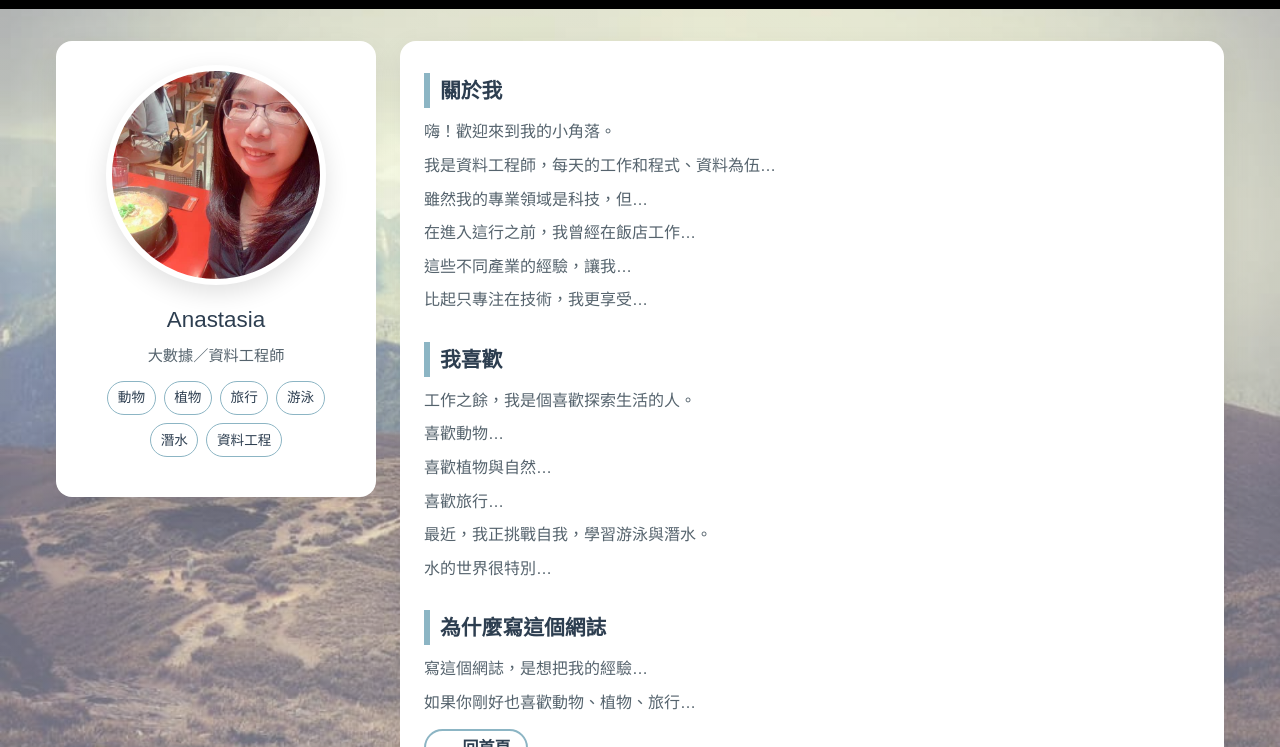
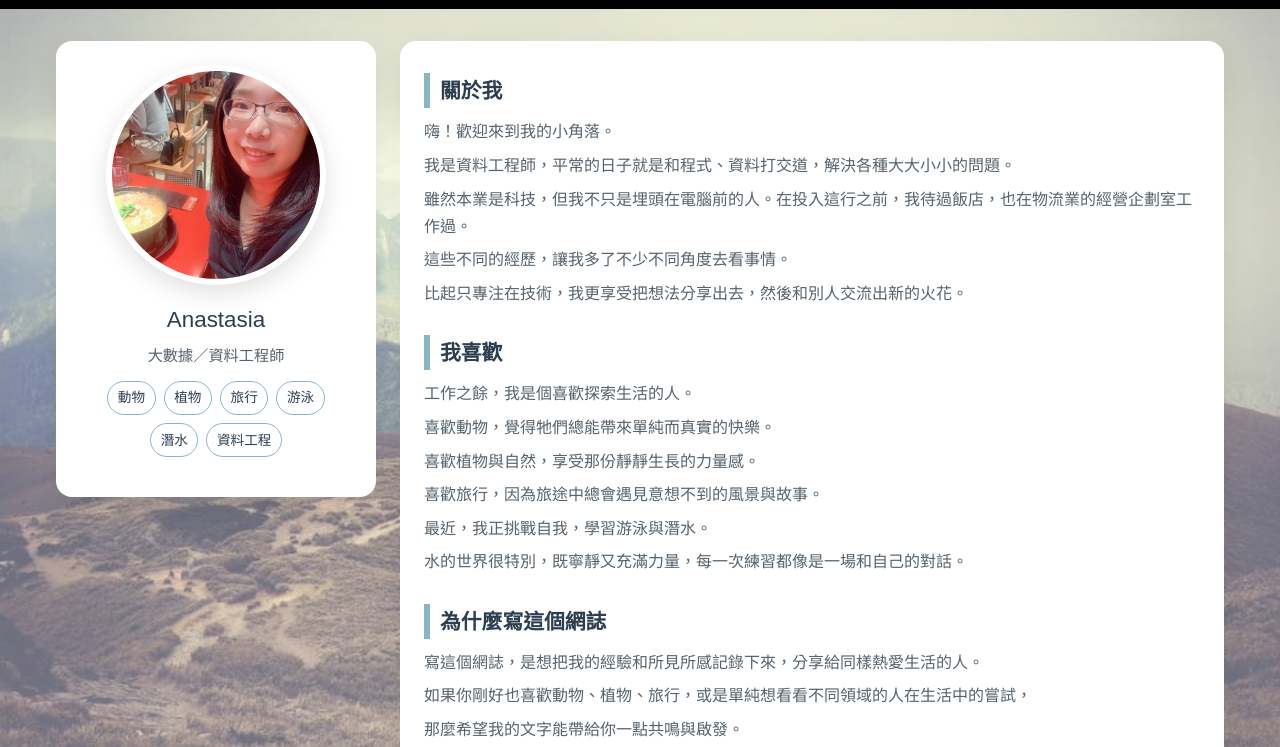
Before and after one commit to anastasialin528/anastasialin528.github.io, a plain HTML site: page about.html in a window 1280 px wide. Shown: the part 53-800 px from the top of the page. Drawn offline with Linux system fonts and the light colour scheme.

Commit message:
Update about.html

```diff
--- a/about.html
+++ b/about.html
@@ -191,27 +191,27 @@
       <section class="section">
         <h2>關於我</h2>
         <p>嗨！歡迎來到我的小角落。</p>
-        <p>我是資料工程師，每天的工作和程式、資料為伍…</p>
-        <p>雖然我的專業領域是科技，但…</p>
-        <p>在進入這行之前，我曾經在飯店工作…</p>
-        <p>這些不同產業的經驗，讓我…</p>
-        <p>比起只專注在技術，我更享受…</p>
+        <p>我是資料工程師，平常的日子就是和程式、資料打交道，解決各種大大小小的問題。</p>
+        <p>雖然本業是科技，但我不只是埋頭在電腦前的人。在投入這行之前，我待過飯店，也在物流業的經營企劃室工作過。</p>
+        <p>這些不同的經歷，讓我多了不少不同角度去看事情。</p>
+        <p>比起只專注在技術，我更享受把想法分享出去，然後和別人交流出新的火花。</p>
       </section>
 
       <section class="section">
         <h2>我喜歡</h2>
         <p>工作之餘，我是個喜歡探索生活的人。</p>
-        <p>喜歡動物…</p>
-        <p>喜歡植物與自然…</p>
-        <p>喜歡旅行…</p>
+        <p>喜歡動物，覺得牠們總能帶來單純而真實的快樂。</p>
+        <p>喜歡植物與自然，享受那份靜靜生長的力量感。</p>
+        <p>喜歡旅行，因為旅途中總會遇見意想不到的風景與故事。</p>
         <p>最近，我正挑戰自我，學習游泳與潛水。</p>
-        <p>水的世界很特別…</p>
+        <p>水的世界很特別，既寧靜又充滿力量，每一次練習都像是一場和自己的對話。</p>
       </section>
 
       <section class="section">
         <h2>為什麼寫這個網誌</h2>
-        <p>寫這個網誌，是想把我的經驗…</p>
-        <p>如果你剛好也喜歡動物、植物、旅行…</p>
+        <p>寫這個網誌，是想把我的經驗和所見所感記錄下來，分享給同樣熱愛生活的人。</p>
+        <p>如果你剛好也喜歡動物、植物、旅行，或是單純想看看不同領域的人在生活中的嘗試，</p>
+        <p>那麼希望我的文字能帶給你一點共鳴與啟發。</p>
 
         <div class="cta">
           <a class="btn" href="index.html">← 回首頁</a> <!-- 回首頁按鈕 -->
```
